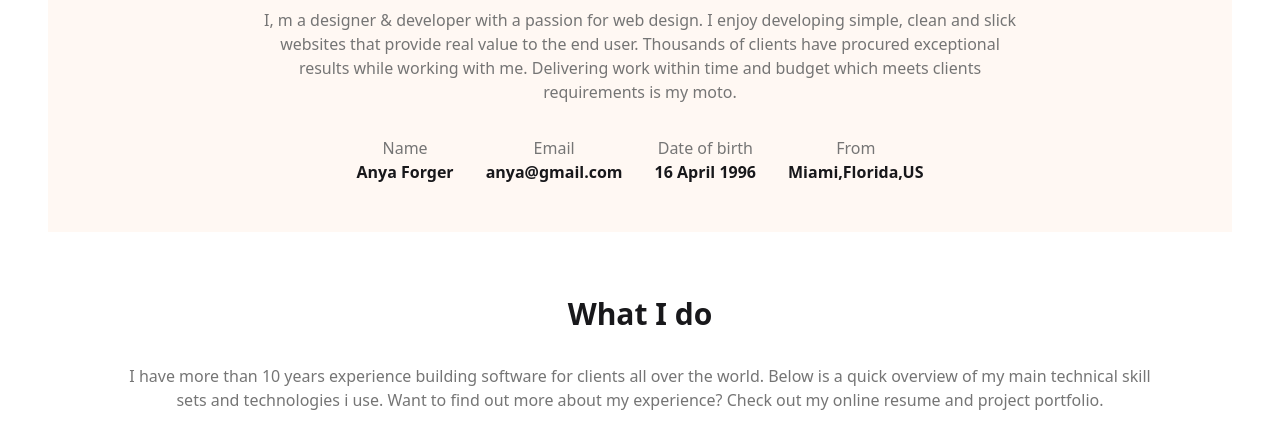
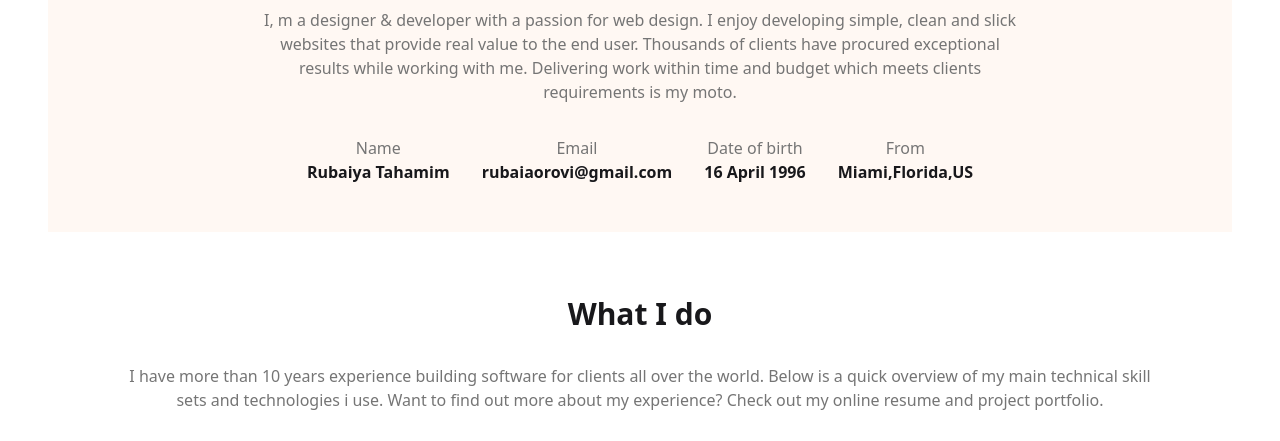
Before and after one commit to orovi7/My-portfolio, a plain HTML site: page index.html in a window 1280 px wide. Shown: the part 648-1089 px from the top of the page. Drawn offline with nearby package versions, Linux system fonts and the light colour scheme.

Commit message:
added new thing

```diff
--- a/index.html
+++ b/index.html
@@ -78,11 +78,11 @@
           <div class="flex flex-col md:flex-row lg:flex-row mt-8 justify-center gap-1 md:gap-4 lg:gap-8">
             <span>
              <p class=" text-[#757575]">Name</p>
-             <h5 class="font-bold">Anya Forger</h5>
+             <h5 class="font-bold">Rubaiya Tahamim</h5>
          </span>
              <span>
          <p  class="text-[#757575]">Email</p>
-             <h5 class="font-bold tex">anya@gmail.com</h5>
+             <h5 class="font-bold tex">rubaiaorovi@gmail.com</h5>
          </span>
          <span>
              <p  class="text-[#757575]">Date of birth</p>
```
Also changed, not shown: orovi.png (added).
